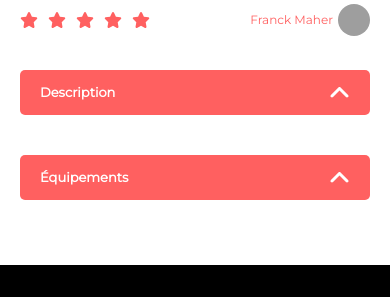
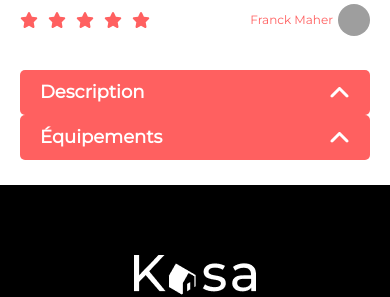
Before and after one commit to suhailadhin/kasa, a React (Create React App) app: page /fichelogements/0979876d in a window 390 px wide. Shown: the part 567-864 px from the top of the page. Built offline with nearby package versions, Linux system fonts and the light colour scheme; grey boxes are pictures that could not be loaded.

Commit message:
modification suite au soutenance

```diff
--- a/src/components/Collapse-logements.jsx
+++ /dev/null
@@ -1,58 +0,0 @@
-import React, { useState } from 'react';
-import { FontAwesomeIcon } from '@fortawesome/react-fontawesome';
-import { faAngleDown, faAngleUp } from '@fortawesome/free-solid-svg-icons';
-
-const CollapseLogements = (props) => {
-    const [isDescriptionVisible, setDescriptionVisibility] = useState(false);
-    const [isEquipmentsVisible, setEquipmentsVisibility] = useState(false);
-
-    const toggleDescriptionVisibility = () => {
-        setDescriptionVisibility(!isDescriptionVisible);
-    };
-
-    const toggleEquipmentsVisibility = () => {
-        setEquipmentsVisibility(!isEquipmentsVisible);
-    };
-
-    const equipments = props.logement.equipments && props.logement.equipments.map((equipement, index) => (
-        <li key={index} className='list'>{equipement}</li>
-    ));
-
-    return (
-        <div className='collapse logements'>
-            <div className="sectionlogements">
-                <div className="section-title" onClick={toggleDescriptionVisibility}>
-                    <span>Description</span>
-                    <FontAwesomeIcon
-                        icon={isDescriptionVisible ? faAngleDown : faAngleUp}
-                        className={isDescriptionVisible ? 'rotate-down' : 'rotate-up'}
-                    />
-                </div>
-                <div className={`contents ${isDescriptionVisible ? 'translate-down' : 'translate-up'}`}>
-                    {isDescriptionVisible && (
-                        <p className='list'>{props.logement.description}</p>
-                    )}
-                </div>
-            </div>
-
-            <div className="sectionlogements">
-                <div className="section-title" onClick={toggleEquipmentsVisibility}>
-                    <span>Équipements</span>
-                    <FontAwesomeIcon
-                        icon={isEquipmentsVisible ? faAngleDown : faAngleUp}
-                        className={isEquipmentsVisible ? 'rotate-down' : 'rotate-up'}
-                    />
-                </div>
-                <div className={`contents ${isEquipmentsVisible ? 'translate-down' : 'translate-up'}`}>
-                    {isEquipmentsVisible && (
-                        <ul>
-                            {equipments}
-                        </ul>
-                    )}
-                </div>
-            </div>
-        </div>
-    );
-};
-
-export default CollapseLogements;
--- a/src/components/collapse.jsx
+++ b/src/components/collapse.jsx
@@ -63,19 +63,72 @@ const Collapse = () => {
           >
             <span>{article.title}</span>
             <FontAwesomeIcon
-              icon={isVisible[article.key] ?faAngleDown  :faAngleUp }
-              className={isVisible[article.key] ?  'rotate-up': 'rotate-down'}
+              icon={isVisible[article.key] ? faAngleDown : faAngleUp}
+              className={isVisible[article.key] ? 'rotate-up' : 'rotate-down'}
             />
           </div>
 
-          <div className={`section-content ${isVisible[article.key] ?  'translate-down' : 'translate-up'}`}>
+          <div className={`section-content ${isVisible[article.key] ? 'translate-down' : 'translate-up'}`}>
             {isVisible[article.key] && <p>{article.content}</p>}
           </div>
         </div>
       ))}
     </div>
   );
-
 };
 
-export default Collapse;
+// Composant Collapse logement section
+const CollapseLogements = (props) => {
+  const [isDescriptionVisible, setDescriptionVisibility] = useState(false);
+  const [isEquipmentsVisible, setEquipmentsVisibility] = useState(false);
+
+  const toggleDescriptionVisibility = () => {
+    setDescriptionVisibility(!isDescriptionVisible);
+  };
+
+  const toggleEquipmentsVisibility = () => {
+    setEquipmentsVisibility(!isEquipmentsVisible);
+  };
+
+  const equipments = props.logement.equipments && props.logement.equipments.map((equipement, index) => (
+    <li key={index} className='list'>{equipement}</li>
+  ));
+
+  return (
+    <div className='collapse logements'>
+      <div className="sectionlogements">
+        <div className="section-title" onClick={toggleDescriptionVisibility}>
+          <span>Description</span>
+          <FontAwesomeIcon
+            icon={isDescriptionVisible ? faAngleDown : faAngleUp}
+            className={isDescriptionVisible ? 'rotate-down' : 'rotate-up'}
+          />
+        </div>
+        <div className={`contents ${isDescriptionVisible ? 'translate-down' : 'translate-up'}`}>
+          {isDescriptionVisible && (
+            <p className='list'>{props.logement.description}</p>
+          )}
+        </div>
+      </div>
+
+      <div className="sectionlogements">
+        <div className="section-title" onClick={toggleEquipmentsVisibility}>
+          <span>Équipements</span>
+          <FontAwesomeIcon
+            icon={isEquipmentsVisible ? faAngleDown : faAngleUp}
+            className={isEquipmentsVisible ? 'rotate-down' : 'rotate-up'}
+          />
+        </div>
+        <div className={`contents ${isEquipmentsVisible ? 'translate-down' : 'translate-up'}`}>
+          {isEquipmentsVisible && (
+            <ul>
+              {equipments}
+            </ul>
+          )}
+        </div>
+      </div>
+    </div>
+  );
+};
+
+export { Collapse, CollapseLogements };
--- a/src/page/Abouts.jsx
+++ b/src/page/Abouts.jsx
@@ -1,7 +1,8 @@
 import React from 'react';
 import Banner from "../components/Banner";
 import bannerImageAbout from "../assets/image/image-banner-abouts.png";
-import Collapse from '../components/Collapse';
+import {Collapse} from '../components/Collapse';
+
 
 const Abouts = () => {
 
--- a/src/page/Fichelogements.jsx
+++ b/src/page/Fichelogements.jsx
@@ -1,7 +1,7 @@
 import React, { useState, useEffect } from 'react';
 import { useParams , useNavigate } from 'react-router-dom';
 import Carrousel from '../components/Carrousel';
-import CollapseLogements from '../components/Collapse-logements';
+import {CollapseLogements} from '../components/Collapse';
 import RatingStars from '../components/RatingStars';
 import TagList from '../components/Tags';
 
--- a/src/style/collapse.scss
+++ b/src/style/collapse.scss
@@ -1,8 +1,9 @@
+/* Base styles for collapse component */
 .collapse {
-    margin: 40px 0px 20px 0px;
+    margin: 40px 0 20px;
     padding: 0;
 
-    /* Partie du collapse de la page about */
+    /* Collapse part for 'abouts' section */
     &.abouts {
         margin: 40px 70px 20px;
         padding: 0;
@@ -21,12 +22,28 @@
             text-align: justify;
             padding: 10px;
 
-            .section-content {
-                background-color: $secondary-color;
-                transition: max-height 0.5s ease, opacity 0.5s ease;
-                overflow: hidden;
-                max-height: 10px;
-                opacity: 0;
+            .svg-inline--fa {
+                font-size: 24px;
+                transition: transform 0.6s ease;
+                color: $terciero-color;
+                cursor: pointer;
+                transform: rotate(360deg);
+
+                &.rotate-down {
+                    transform: rotate(0deg);
+                }
+            }
+        }
+
+        .section-content {
+            padding: 20px 20px;
+            margin-top: 0;
+            background-color: $secondary-color;
+            transition: max-height 0.5s ease, opacity 0.5s ease;
+
+            p {
+                margin: auto;
+               @include font-style('Montserrat', 17px, 500, 34px, $primary-color);
             }
 
             .translate-down {
@@ -34,142 +51,119 @@
                 opacity: 1;
             }
 
-            .translate-up {
+            &.translate-up {
                 max-height: 0;
+                padding: 0px;
             }
+
         }
     }
 
-    /* Media queries pour la version mobile pour la partie collapse abouts */
-    @media (max-width: 767px) {
-        margin: 40px 0px;
-
-        .section__pannel {
-            @include font-style('Montserrat', 17px, 500, 34px, $terciero-color);
-            padding: 5px 15px;
-        }
-    }
-
-    /*partie collapse logement*/
-
-    ul {
-        list-style-type: none;
-        @include font-style('Montserrat', 24px, 700, 34px, $terciero-color);
-        border-radius: 5px;
-        @include flex-structure();
-        justify-content: center;
-
-    }
-
-    .svg-inline--fa {
-        font-size: 24px;
-        transition: transform 0.6s ease;
-        color: $terciero-color;
-        cursor: pointer;
-        transform: rotate(360deg);
-    }
-
-    .rotate-down {
-        transform: rotate(0deg);
-    }
-
-    p {
-        @include font-style('Montserrat', 17px, 500, 34px, $primary-color);
-        text-align: justify;
-        padding: 20px;
-        margin: auto;
-    }
-
+    /* Collapse part for 'logements' section */
     &.logements {
         display: flex;
         flex-direction: row;
-        flex-wrap: nowrap;
         gap: 60px;
 
         .sectionlogements {
             display: flex;
             flex-direction: column;
             width: 100%;
+
+            .section-title {
+                display: flex;
+                justify-content: space-between;
+                align-items: center;
+                padding: 10px 20px;
+                background-color: $qater-color;
+                border-radius: 5px;
+
+                span {
+                    border-radius: 25px;
+                    @include font-style('Montserrat', 18px, 700, 25px, $terciero-color);
+                }
+
+                .svg-inline--fa {
+                    font-size: 24px;
+                    transition: transform 0.6s ease;
+                    color: $terciero-color;
+                    cursor: pointer;
+                    transform: rotate(360deg);
+
+                    &.rotate-down {
+                        transform: rotate(0deg);
+                    }
+                }
+            }
+
+            .contents {
+                display: flex;
+                justify-content: flex-start;
+                background-color: $secondary-color;
+                padding:0px 20px;
+                transition: max-height 0.5s ease, opacity 0.5s ease;
+
+                .translate-down {
+                    max-height: 500px;
+                    opacity: 1;
+                }
+
+                .translate-up {
+                    max-height: 0;
+                }
+            }
+
+            .list {
+                @include font-style('Montserrat', 17px, 500, 34px, $primary-color);
+                width: 100%;
+            }
+
+            ul {
+                list-style-type: none;
+            }
         }
+    }
 
-        .section-title {
-            display: flex;
-            justify-content: space-between;
-            align-items: center;
-            padding: 10px 20px 10px 20px;
-            background-color: $qater-color;
-            border-radius: 5px;
+    /* Media queries for mobile version */
+    @media (max-width: 767px) {
+        margin: 0;
 
-            span {
-                border-radius: 25px;
+        &.abouts {
+            margin: 40px 0;
+
+            .section__pannel {
+                @include font-style('Montserrat', 17px, 500, 34px, $terciero-color);
+                padding: 5px 15px;
             }
         }
 
-        .section-title span {
-            @include font-style('Montserrat', 18px, 700, 25px, $terciero-color);
-        }
-
-        .section-title .svg-inline--fa {
-            margin-left: 10px;
-        }
-
-        .contents {
-            display: flex;
-            justify-content: flex-start;
-            background-color: $secondary-color;
-            padding: 20px;
-            transition: max-height 0.5s ease, opacity 0.5s ease;
-            overflow: hidden;
-            max-height: 0;
-            opacity: 0;
-            height: -webkit-fill-available;
-        }
-
-        .translate-down {
-            max-height: 500px;
-            opacity: 1;
-        }
-
-        .translate-up {
-            max-height: 0;
-        }
-
-        .list {
-            @include font-style('Montserrat', 17px, 500, 34px, $primary-color);
-            width: 100%;
-        }
-    }
-}
-
-/* Media queries pour la version mobile */
-@media (max-width: 767px) {
-    .collapse {
-        margin: 0;
-
-        ul {
-            padding: 5px 15px;
-            margin: 25px 0;
-            @include font-style('Montserrat', 13px, 700, 18px, $terciero-color);
-        }
-
         &.logements {
-            display: flex;
             flex-direction: column;
-            gap: 0px;
+            gap: 0;
 
             .section-title {
                 flex-direction: row;
+                padding: 5px 15px;
+
+                span {
+                    font-size: 13px;
+                }
+
+                .svg-inline--fa {
+                    margin-left: 10px;
+                }
             }
-
-            .section-title span {
-                font-size: 13px;
-            }
-
 
             .list {
                 width: auto;
                 margin-top: 0;
             }
+
+            ul {
+                padding: 5px 15px;
+                margin: 25px 0;
+                @include font-style('Montserrat', 13px, 700, 18px, $terciero-color);
+            }
         }
     }
 }
```
Also changed, not shown: src/components/Carrousel.jsx (+10 -9 lines).
